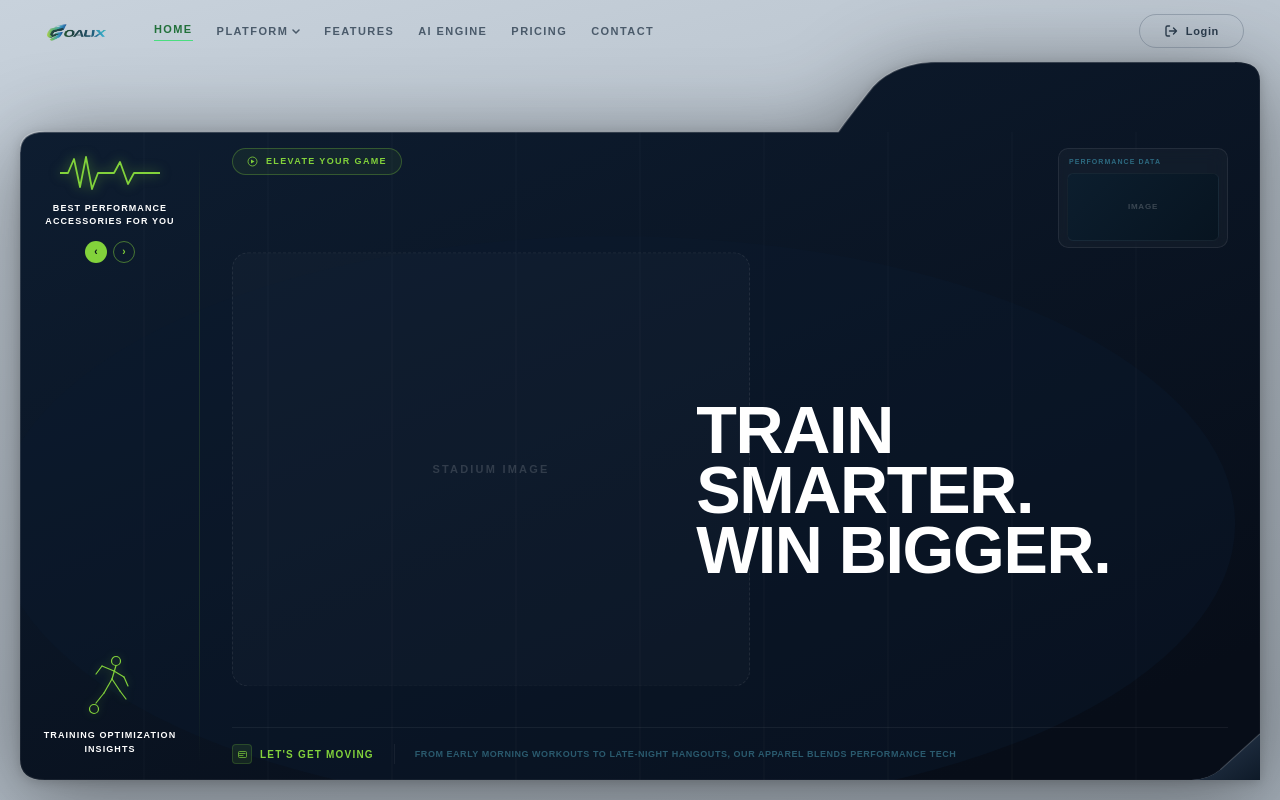
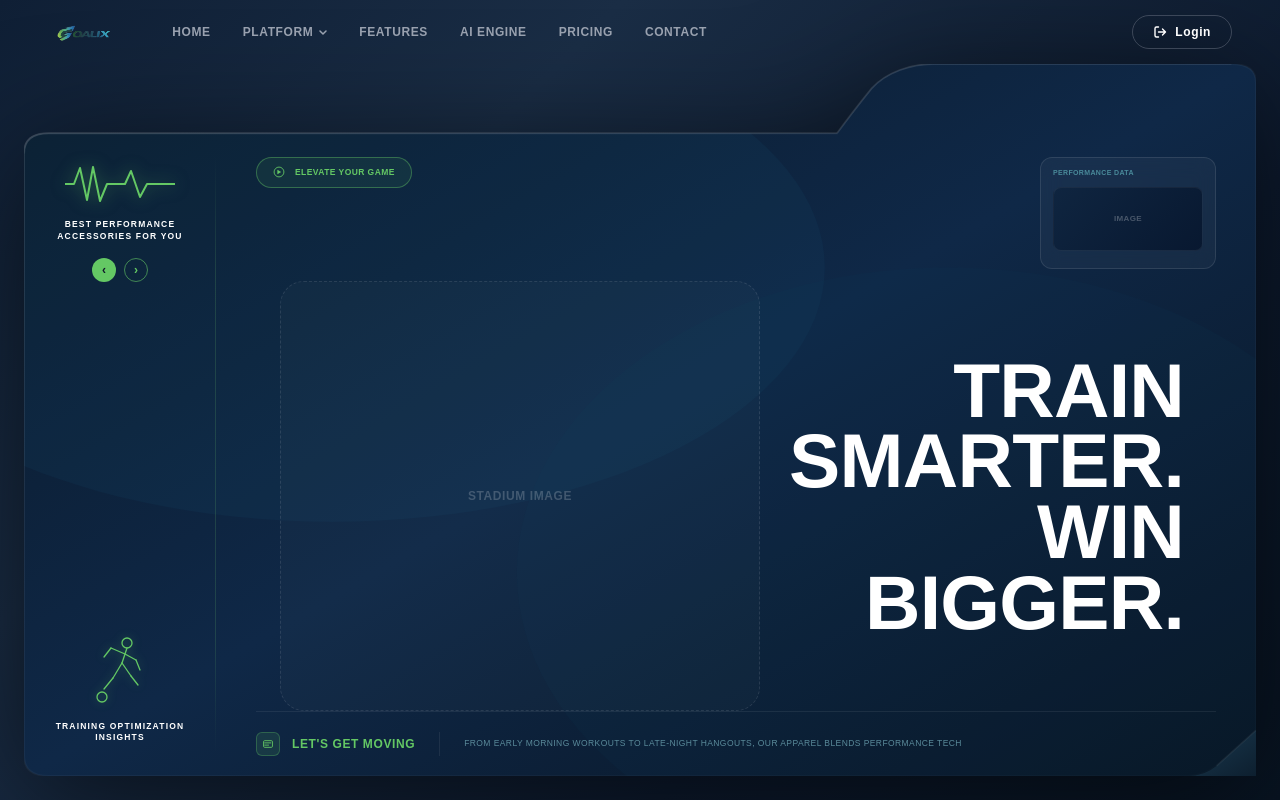
Before and after one commit to Abduallh5Mohamed/goalix, a Next.js app: page / in a window 1280 px wide. Built offline with nearby package versions, Linux system fonts and the light colour scheme.

Commit message:
refactor: update '/app/page.tsx' for new design and fix hydration mismatch
Update layout, colors, sizes, and add missing elements; fix hydration mismatch with 'suppressHydrationWarning'.

Co-authored-by: Abduallh Mohamed Abduallh <197815482+Abduallh5Mohamed@users.noreply.github.com>

```diff
--- a/app/page.tsx
+++ b/app/page.tsx
@@ -26,28 +26,28 @@ export default function Home() {
   return (
     <main
       className="h-screen w-full overflow-hidden relative flex flex-col"
-      style={{ background: "linear-gradient(165deg, #c8d2dc 0%, #b4bec8 50%, #a4aeb8 100%)" }}
+      style={{ background: "linear-gradient(135deg, #0f1f35 0%, #1a2d45 30%, #0d1a2e 70%, #081422 100%)" }}
     >
       {/*  NAVBAR  */}
-      <nav className="relative z-50 flex h-[62px] shrink-0 items-center px-5 sm:px-7 lg:px-9">
+      <nav className="relative z-50 flex h-16 shrink-0 items-center px-6 lg:px-12">
         <div className="flex items-center shrink-0">
-          <Image src="/Logo.png" alt="Goalix" width={180} height={48} className="h-9 w-auto object-contain" priority />
+          <Image src="/Logo.png" alt="Oalix" width={120} height={40} className="h-8 w-auto object-contain" priority />
         </div>
-        <div className="hidden items-center gap-6 ml-8 lg:flex">
-          <a href="#" className="text-[11px] font-bold uppercase tracking-[0.13em] text-[#22703a]" style={{borderBottom:"1.5px solid #4ade80",paddingBottom:"2px"}}>Home</a>
-          <a href="#" className="flex items-center gap-1 text-[11px] font-bold uppercase tracking-[0.13em] text-[#4a5a6a] hover:text-[#1a2a3a] transition-colors">
+        <div className="hidden items-center gap-8 ml-12 lg:flex">
+          <a href="#" className="text-xs font-bold uppercase tracking-wider text-gray-400 hover:text-white transition-colors">Home</a>
+          <a href="#" className="flex items-center gap-1.5 text-xs font-bold uppercase tracking-wider text-gray-400 hover:text-white transition-colors">
             Platform
             <svg width="8" height="5" viewBox="0 0 8 5" fill="none"><path d="M1 1l3 3 3-3" stroke="currentColor" strokeWidth="1.5" strokeLinecap="round" strokeLinejoin="round"/></svg>
           </a>
-          <a href="#" className="text-[11px] font-bold uppercase tracking-[0.13em] text-[#4a5a6a] hover:text-[#1a2a3a] transition-colors">Features</a>
-          <a href="#" className="text-[11px] font-bold uppercase tracking-[0.13em] text-[#4a5a6a] hover:text-[#1a2a3a] transition-colors">AI Engine</a>
-          <a href="#" className="text-[11px] font-bold uppercase tracking-[0.13em] text-[#4a5a6a] hover:text-[#1a2a3a] transition-colors">Pricing</a>
-          <a href="#" className="text-[11px] font-bold uppercase tracking-[0.13em] text-[#4a5a6a] hover:text-[#1a2a3a] transition-colors">Contact</a>
+          <a href="#" className="text-xs font-bold uppercase tracking-wider text-gray-400 hover:text-white transition-colors">Features</a>
+          <a href="#" className="text-xs font-bold uppercase tracking-wider text-gray-400 hover:text-white transition-colors">AI Engine</a>
+          <a href="#" className="text-xs font-bold uppercase tracking-wider text-gray-400 hover:text-white transition-colors">Pricing</a>
+          <a href="#" className="text-xs font-bold uppercase tracking-wider text-gray-400 hover:text-white transition-colors">Contact</a>
         </div>
         <div className="ml-auto">
-          <button className="flex items-center gap-2 rounded-full border border-[#5a6a7a]/40 px-6 py-2 text-[11px] font-semibold text-[#2a3a4a] tracking-[0.06em] hover:border-[#5a6a7a]/70 hover:bg-white/15 transition-all">
+          <button className="flex items-center gap-2 rounded-full border border-gray-500/50 px-5 py-2 text-xs font-semibold text-white tracking-wider hover:border-gray-400 hover:bg-white/5 transition-all">
             <svg width="14" height="14" viewBox="0 0 14 14" fill="none">
-              <path d="M5.5 2H3.5A1.5 1.5 0 0 0 2 3.5v7A1.5 1.5 0 0 0 3.5 12h2M9.5 10l3-3-3-3M12.5 7h-7" stroke="#2a3a4a" strokeWidth="1.4" strokeLinecap="round" strokeLinejoin="round"/>
+              <path d="M5.5 2H3.5A1.5 1.5 0 0 0 2 3.5v7A1.5 1.5 0 0 0 3.5 12h2M9.5 10l3-3-3-3M12.5 7h-7" stroke="white" strokeWidth="1.4" strokeLinecap="round" strokeLinejoin="round"/>
             </svg>
             Login
           </button>
@@ -55,41 +55,41 @@ export default function Home() {
       </nav>
 
       {/*  FOLDER CARD  */}
-      <div className="relative flex-1 min-h-0 mx-2.5 mb-2.5 sm:mx-4 sm:mb-4 lg:mx-5 lg:mb-5">
+      <div className="relative flex-1 min-h-0 mx-3 mb-3 lg:mx-6 lg:mb-6">
         <div
+          suppressHydrationWarning
           className={`relative w-full h-full transition-opacity duration-700 ${m ? "opacity-100" : "opacity-0"}`}
-          style={{ filter: "drop-shadow(0 14px 44px rgba(0,0,0,0.4)) drop-shadow(0 2px 6px rgba(0,0,0,0.2))" }}
+          style={{ filter: "drop-shadow(0 20px 60px rgba(0,0,0,0.6))" }}
         >
           {/*  Card SVG shape  */}
           <svg className="absolute inset-0 w-full h-full" viewBox="0 0 1000 700" preserveAspectRatio="none">
             <defs>
-              <linearGradient id="cf" x1="0%" y1="0%" x2="75%" y2="100%">
-                <stop offset="0%" stopColor="#0e1e32"/>
-                <stop offset="100%" stopColor="#070d18"/>
+              <linearGradient id="cf" x1="0%" y1="0%" x2="100%" y2="100%">
+                <stop offset="0%" stopColor="#0a1929"/>
+                <stop offset="50%" stopColor="#0f2847"/>
+                <stop offset="100%" stopColor="#081422"/>
               </linearGradient>
               <linearGradient id="curlG" x1="0" y1="0" x2="1" y2="1">
-                <stop offset="0%" stopColor="#2a3a50"/>
-                <stop offset="100%" stopColor="#0e1a28"/>
+                <stop offset="0%" stopColor="#1a3a50"/>
+                <stop offset="100%" stopColor="#0d1f2f"/>
               </linearGradient>
               <linearGradient id="brd" x1="0" y1="0" x2="1" y2="1">
-                <stop offset="0%" stopColor="rgba(255,255,255,0.18)"/>
-                <stop offset="50%" stopColor="rgba(255,255,255,0.06)"/>
-                <stop offset="100%" stopColor="rgba(255,255,255,0.02)"/>
+                <stop offset="0%" stopColor="rgba(255,255,255,0.12)"/>
+                <stop offset="50%" stopColor="rgba(255,255,255,0.04)"/>
+                <stop offset="100%" stopColor="rgba(255,255,255,0.01)"/>
               </linearGradient>
               <clipPath id="cc"><path d={CARD}/></clipPath>
             </defs>
             <path d={CARD} fill="url(#cf)"/>
             <g clipPath="url(#cc)">
-              <ellipse cx="480" cy="450" rx="500" ry="280" fill="#0c1a2e" opacity="0.4"/>
-              <g opacity="0.025">
-                {[1,2,3,4,5,6,7,8,9].map(i=><line key={i} x1={i*100} y1="68" x2={i*100} y2="700" stroke="#fff" strokeWidth="1"/>)}
-              </g>
+              <ellipse cx="250" cy="200" rx="400" ry="250" fill="#1a4a6a" opacity="0.15"/>
+              <ellipse cx="750" cy="500" rx="350" ry="300" fill="#0f3a5a" opacity="0.1"/>
             </g>
             <path d={CARD} fill="none" stroke="url(#brd)" strokeWidth="2" vectorEffect="non-scaling-stroke"/>
-            <path d="M 660 68 L 20 68 Q 0 68 0 88" fill="none" stroke="rgba(255,255,255,0.16)" strokeWidth="1.5" vectorEffect="non-scaling-stroke"/>
-            <path d="M 980 0 L 738 0 C 720 0 700 8 688 24 C 676 42 666 58 660 68" fill="none" stroke="rgba(255,255,255,0.14)" strokeWidth="1.5" vectorEffect="non-scaling-stroke"/>
+            <path d="M 660 68 L 20 68 Q 0 68 0 88" fill="none" stroke="rgba(255,255,255,0.08)" strokeWidth="1.5" vectorEffect="non-scaling-stroke"/>
+            <path d="M 980 0 L 738 0 C 720 0 700 8 688 24 C 676 42 666 58 660 68" fill="none" stroke="rgba(255,255,255,0.08)" strokeWidth="1.5" vectorEffect="non-scaling-stroke"/>
             <path d="M 945 700 Q 958 700 968 690 L 1000 655 L 1000 700 Z" fill="url(#curlG)"/>
-            <path d="M 968 690 L 1000 655" fill="none" stroke="rgba(255,255,255,0.1)" strokeWidth="1.5" vectorEffect="non-scaling-stroke"/>
+            <path d="M 968 690 L 1000 655" fill="none" stroke="rgba(255,255,255,0.06)" strokeWidth="1.5" vectorEffect="non-scaling-stroke"/>
           </svg>
 
           {/*  Card inner content  */}
@@ -97,79 +97,79 @@ export default function Home() {
             <div className="flex flex-1 min-h-0">
 
               {/*  LEFT SIDEBAR  */}
-              <aside className="hidden lg:flex flex-col items-center justify-between w-[180px] shrink-0 py-6 px-5 relative">
-                <div className="absolute top-4 bottom-4 right-0 w-px" style={{background:"linear-gradient(to bottom, transparent, rgba(130,210,59,0.15) 20%, rgba(130,210,59,0.15) 80%, transparent)"}}/>
+              <aside className="hidden lg:flex flex-col items-center justify-between w-48 shrink-0 py-8 px-6 relative">
+                <div className="absolute top-6 bottom-6 right-0 w-px" style={{background:"linear-gradient(to bottom, transparent, rgba(100,180,100,0.2) 20%, rgba(100,180,100,0.2) 80%, transparent)"}}/>
                 {/* EKG block */}
-                <div className="flex flex-col items-center gap-3 text-center">
-                  <svg width="100" height="34" viewBox="0 0 100 34" fill="none" style={{filter:"drop-shadow(0 0 6px rgba(130,210,59,0.6))"}}>
-                    <polyline points="0,17 8,17 14,3 20,31 26,1 32,33 38,17 54,17 60,6 68,28 74,17 100,17" stroke="#82D23B" strokeWidth="1.8" fill="none" strokeLinecap="round" strokeLinejoin="round"/>
+                <div className="flex flex-col items-center gap-4 text-center">
+                  <svg width="110" height="38" viewBox="0 0 110 38" fill="none" style={{filter:"drop-shadow(0 0 8px rgba(100,200,100,0.5))"}}>
+                    <polyline points="0,19 9,19 15,3 22,35 28,2 35,36 42,19 60,19 66,6 75,32 82,19 110,19" stroke="#64c864" strokeWidth="2" fill="none" strokeLinecap="round" strokeLinejoin="round"/>
                   </svg>
-                  <p className="text-[9px] font-extrabold uppercase tracking-[0.12em] text-white leading-[1.5]">Best Performance<br/>Accessories For You</p>
-                  <div className="flex items-center gap-1.5">
-                    <button className="h-[22px] w-[22px] rounded-full grid place-items-center text-[#071018] text-[10px] font-black" style={{background:"#82D23B"}}>{"\u2039"}</button>
-                    <button className="h-[22px] w-[22px] rounded-full grid place-items-center text-[10px] font-black" style={{border:"1.5px solid rgba(130,210,59,0.5)",color:"#82D23B"}}>{"\u203A"}</button>
+                  <p className="text-[8.5px] font-black uppercase tracking-[0.14em] text-white leading-snug">Best Performance<br/>Accessories For You</p>
+                  <div className="flex items-center gap-2">
+                    <button className="h-6 w-6 rounded-full grid place-items-center text-slate-900 text-xs font-black" style={{background:"#64c864"}}>{"\u2039"}</button>
+                    <button className="h-6 w-6 rounded-full grid place-items-center text-xs font-black" style={{border:"1.5px solid rgba(100,200,100,0.6)",color:"#64c864"}}>{"\u203A"}</button>
                   </div>
                 </div>
                 {/* Runner block */}
-                <div className="flex flex-col items-center gap-3 text-center">
-                  <svg width="44" height="62" viewBox="0 0 44 62" fill="none" style={{filter:"drop-shadow(0 0 4px rgba(130,210,59,0.4))"}}>
-                    <circle cx="28" cy="6" r="4.5" stroke="#82D23B" strokeWidth="1.2" fill="none"/>
-                    <line x1="28" y1="10.5" x2="24" y2="24" stroke="#82D23B" strokeWidth="1.2" strokeLinecap="round"/>
-                    <line x1="26" y1="16" x2="14" y2="11" stroke="#82D23B" strokeWidth="1.2" strokeLinecap="round"/>
-                    <line x1="14" y1="11" x2="8" y2="19" stroke="#82D23B" strokeWidth="1.2" strokeLinecap="round"/>
-                    <line x1="26" y1="16" x2="36" y2="22" stroke="#82D23B" strokeWidth="1.2" strokeLinecap="round"/>
-                    <line x1="36" y1="22" x2="40" y2="31" stroke="#82D23B" strokeWidth="1.2" strokeLinecap="round"/>
-                    <line x1="24" y1="24" x2="16" y2="38" stroke="#82D23B" strokeWidth="1.2" strokeLinecap="round"/>
-                    <line x1="16" y1="38" x2="8" y2="48" stroke="#82D23B" strokeWidth="1.2" strokeLinecap="round"/>
-                    <line x1="24" y1="24" x2="32" y2="36" stroke="#82D23B" strokeWidth="1.2" strokeLinecap="round"/>
-                    <line x1="32" y1="36" x2="38" y2="44" stroke="#82D23B" strokeWidth="1.2" strokeLinecap="round"/>
-                    <circle cx="6" cy="54" r="4.5" stroke="#82D23B" strokeWidth="1.2" fill="none"/>
+                <div className="flex flex-col items-center gap-4 text-center">
+                  <svg width="50" height="70" viewBox="0 0 50 70" fill="none" style={{filter:"drop-shadow(0 0 5px rgba(100,200,100,0.4))"}}>
+                    <circle cx="32" cy="8" r="5" stroke="#64c864" strokeWidth="1.3" fill="none"/>
+                    <line x1="32" y1="13" x2="27" y2="28" stroke="#64c864" strokeWidth="1.3" strokeLinecap="round"/>
+                    <line x1="30" y1="19" x2="16" y2="13" stroke="#64c864" strokeWidth="1.3" strokeLinecap="round"/>
+                    <line x1="16" y1="13" x2="9" y2="22" stroke="#64c864" strokeWidth="1.3" strokeLinecap="round"/>
+                    <line x1="30" y1="19" x2="41" y2="25" stroke="#64c864" strokeWidth="1.3" strokeLinecap="round"/>
+                    <line x1="41" y1="25" x2="45" y2="35" stroke="#64c864" strokeWidth="1.3" strokeLinecap="round"/>
+                    <line x1="27" y1="28" x2="18" y2="43" stroke="#64c864" strokeWidth="1.3" strokeLinecap="round"/>
+                    <line x1="18" y1="43" x2="9" y2="54" stroke="#64c864" strokeWidth="1.3" strokeLinecap="round"/>
+                    <line x1="27" y1="28" x2="36" y2="41" stroke="#64c864" strokeWidth="1.3" strokeLinecap="round"/>
+                    <line x1="36" y1="41" x2="43" y2="50" stroke="#64c864" strokeWidth="1.3" strokeLinecap="round"/>
+                    <circle cx="7" cy="62" r="5" stroke="#64c864" strokeWidth="1.3" fill="none"/>
                   </svg>
-                  <p className="text-[9px] font-extrabold uppercase tracking-[0.12em] text-white leading-[1.5]">Training Optimization<br/>Insights</p>
+                  <p className="text-[8.5px] font-black uppercase tracking-[0.14em] text-white leading-snug">Training Optimization<br/>Insights</p>
                 </div>
               </aside>
 
               {/*  MAIN CONTENT  */}
-              <div className="flex-1 relative min-h-0 flex flex-col px-6 lg:px-8 pt-4 pb-0">
+              <div className="flex-1 relative min-h-0 flex flex-col px-8 lg:px-10 pt-6 pb-0">
 
                 {/* Badge + Performance widget row */}
-                <div className="flex items-start justify-between mb-2">
-                  <div className="inline-flex items-center gap-2 rounded-full px-3.5 py-1.5 text-[9px] font-bold uppercase tracking-[0.15em]" style={{border:"1px solid rgba(130,210,59,0.3)",background:"rgba(130,210,59,0.06)",color:"#82D23B"}}>
-                    <svg width="11" height="11" viewBox="0 0 11 11" fill="none"><circle cx="5.5" cy="5.5" r="4.5" stroke="#82D23B" strokeWidth="0.8"/><path d="M4 3.5l3.5 2-3.5 2z" fill="#82D23B"/></svg>
+                <div className="flex items-start justify-between mb-3">
+                  <div className="inline-flex items-center gap-2.5 rounded-full px-4 py-2 text-[8.5px] font-bold uppercase tracking-wider" style={{border:"1px solid rgba(100,200,100,0.4)",background:"rgba(100,200,100,0.08)",color:"#64c864"}}>
+                    <svg width="12" height="12" viewBox="0 0 11 11" fill="none"><circle cx="5.5" cy="5.5" r="4.5" stroke="#64c864" strokeWidth="0.8"/><path d="M4 3.5l3.5 2-3.5 2z" fill="#64c864"/></svg>
                     Elevate Your Game
                   </div>
                   {/* Performance widget placeholder */}
-                  <div className="w-[170px] h-[100px] rounded-[10px] overflow-hidden shrink-0 ml-4" style={{background:"rgba(255,255,255,0.03)",border:"1px solid rgba(255,255,255,0.08)",backdropFilter:"blur(8px)"}}>
-                    <p className="text-[7px] font-bold uppercase tracking-[0.15em] px-2.5 pt-2" style={{color:"#2d6a80"}}>performance data</p>
-                    <div className="mx-2 mt-1.5 h-[68px] rounded-[6px] flex items-center justify-center text-[8px] text-white/20 font-bold uppercase tracking-widest" style={{background:"linear-gradient(135deg,#0c1e2e,#071420)",border:"1px solid rgba(255,255,255,0.05)"}}>
+                  <div className="w-44 h-28 rounded-xl overflow-hidden shrink-0 ml-6" style={{background:"rgba(255,255,255,0.04)",border:"1px solid rgba(255,255,255,0.1)",backdropFilter:"blur(10px)"}}>
+                    <p className="text-[7px] font-bold uppercase tracking-wider px-3 pt-2.5" style={{color:"#4a8a9a"}}>Performance Data</p>
+                    <div className="mx-3 mt-2 h-16 rounded-lg flex items-center justify-center text-[8px] text-white/25 font-bold uppercase tracking-wider" style={{background:"linear-gradient(135deg,#0f2540,#081830)",border:"1px solid rgba(255,255,255,0.06)"}}>
                       Image
                     </div>
                   </div>
                 </div>
 
-                {/* Stadium + Headline  overlapping layout */}
+                {/* Stadium + Headline overlapping layout */}
                 <div className="flex-1 relative flex items-center min-h-0">
                   {/* Stadium placeholder */}
-                  <div className="absolute left-0 top-1/2 -translate-y-[55%] w-[52%] aspect-square max-h-[92%] rounded-2xl flex items-center justify-center" style={{background:"rgba(255,255,255,0.02)",border:"1px dashed rgba(255,255,255,0.08)"}}>
-                    <span className="text-[11px] text-white/15 font-bold uppercase tracking-[0.2em]">Stadium Image</span>
+                  <div className="absolute left-6 top-1/2 -translate-y-1/2 w-1/2 aspect-square max-h-full rounded-3xl flex items-center justify-center" style={{background:"rgba(255,255,255,0.02)",border:"1px dashed rgba(255,255,255,0.1)"}}>
+                    <span className="text-xs text-white/20 font-bold uppercase tracking-wider">Stadium Image</span>
                   </div>
                   {/* Headline */}
-                  <div className="relative ml-auto w-[55%] flex flex-col justify-center pl-4">
-                    <h1 className="font-black uppercase text-white" style={{fontSize:"clamp(42px,5.2vw,84px)",lineHeight:0.9,letterSpacing:"-0.02em"}}>
+                  <div className="relative ml-auto w-1/2 flex flex-col justify-center pr-8">
+                    <h1 className="font-black uppercase text-white text-right" style={{fontSize:"clamp(48px,6vw,92px)",lineHeight:0.92,letterSpacing:"-0.01em"}}>
                       Train<br/>Smarter.<br/>Win Bigger.
                     </h1>
                   </div>
                 </div>
 
                 {/*  BOTTOM STRIP  */}
-                <div className="flex items-center gap-5 py-4 mt-auto" style={{borderTop:"1px solid rgba(255,255,255,0.06)"}}>
-                  <div className="flex items-center gap-2 pr-5 text-[10px] font-bold uppercase tracking-[0.12em] whitespace-nowrap shrink-0" style={{borderRight:"1px solid rgba(255,255,255,0.06)",color:"#82D23B"}}>
-                    <span className="grid h-5 w-5 shrink-0 place-items-center rounded-[4px]" style={{background:"rgba(130,210,59,0.1)",border:"1px solid rgba(130,210,59,0.2)"}}>
-                      <svg width="9" height="7" viewBox="0 0 9 7" fill="none"><rect x="0.5" y="0.5" width="8" height="6" rx="1" stroke="#82D23B" strokeWidth="0.7"/><path d="M1.5 2.5h5.5M1.5 4.5h3.5" stroke="#82D23B" strokeWidth="0.7" strokeLinecap="round"/></svg>
+                <div className="flex items-center gap-6 py-5 mt-auto" style={{borderTop:"1px solid rgba(255,255,255,0.07)"}}>
+                  <div className="flex items-center gap-3 pr-6 text-xs font-bold uppercase tracking-wider whitespace-nowrap shrink-0" style={{borderRight:"1px solid rgba(255,255,255,0.07)",color:"#64c864"}}>
+                    <span className="grid h-6 w-6 shrink-0 place-items-center rounded-md" style={{background:"rgba(100,200,100,0.12)",border:"1px solid rgba(100,200,100,0.3)"}}>
+                      <svg width="10" height="8" viewBox="0 0 9 7" fill="none"><rect x="0.5" y="0.5" width="8" height="6" rx="1" stroke="#64c864" strokeWidth="0.8"/><path d="M1.5 2.5h5.5M1.5 4.5h3.5" stroke="#64c864" strokeWidth="0.8" strokeLinecap="round"/></svg>
                     </span>
                     Let&apos;s Get Moving
                   </div>
-                  <p className="text-[9px] font-semibold uppercase leading-[1.6] tracking-[0.06em]" style={{color:"#2a5a6e"}}>
+                  <p className="text-[8.5px] font-medium uppercase leading-relaxed tracking-wider" style={{color:"#5a8a9a"}}>
                     From Early Morning Workouts To Late-Night Hangouts, Our Apparel Blends Performance Tech
                   </p>
                 </div>
```
